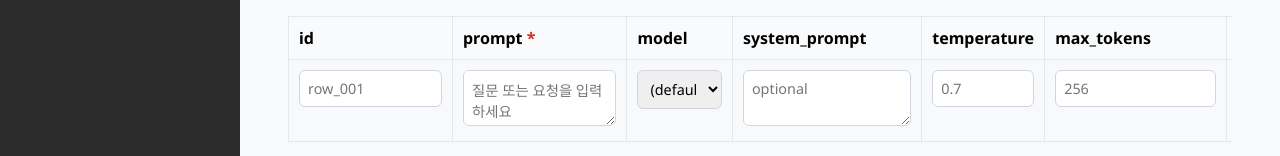
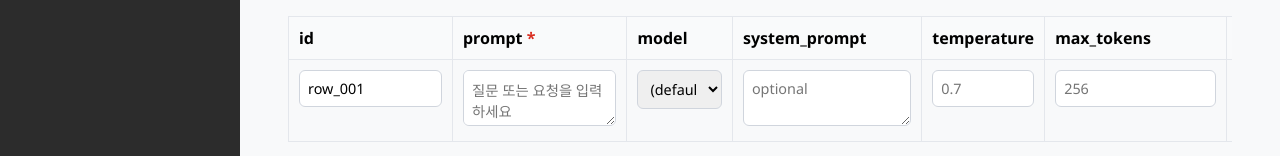
Before and after one commit to StolenMoments/BatchBridge-front, a Vue app: page /upload-table in a window 1280 px wide. Shown: the part 603-759 px from the top of the page. Built offline with nearby package versions, Linux system fonts and the light colour scheme; a web font is replaced by a local one.

Commit message:
Auto-fill sequential row IDs in table upload

```diff
--- a/src/views/TableUploadView.vue
+++ b/src/views/TableUploadView.vue
@@ -117,8 +117,10 @@ const loading = ref(false)
 const submitting = ref(false)
 const previewData = ref(null)
 
-const createEmptyRow = () => ({
-  id: '',
+const formatRowId = (rowNumber) => `row_${String(rowNumber).padStart(3, '0')}`
+
+const createEmptyRow = (rowNumber) => ({
+  id: formatRowId(rowNumber),
   prompt: '',
   model: '',
   system_prompt: '',
@@ -126,14 +128,14 @@ const createEmptyRow = () => ({
   max_tokens: ''
 })
 
-const rows = ref([createEmptyRow()])
+const rows = ref([createEmptyRow(1)])
 
 watch([rows, filename], () => {
   previewData.value = null
 }, { deep: true })
 
 const addRow = () => {
-  rows.value.push(createEmptyRow())
+  rows.value.push(createEmptyRow(rows.value.length + 1))
 }
 
 const removeRow = (index) => {
```
